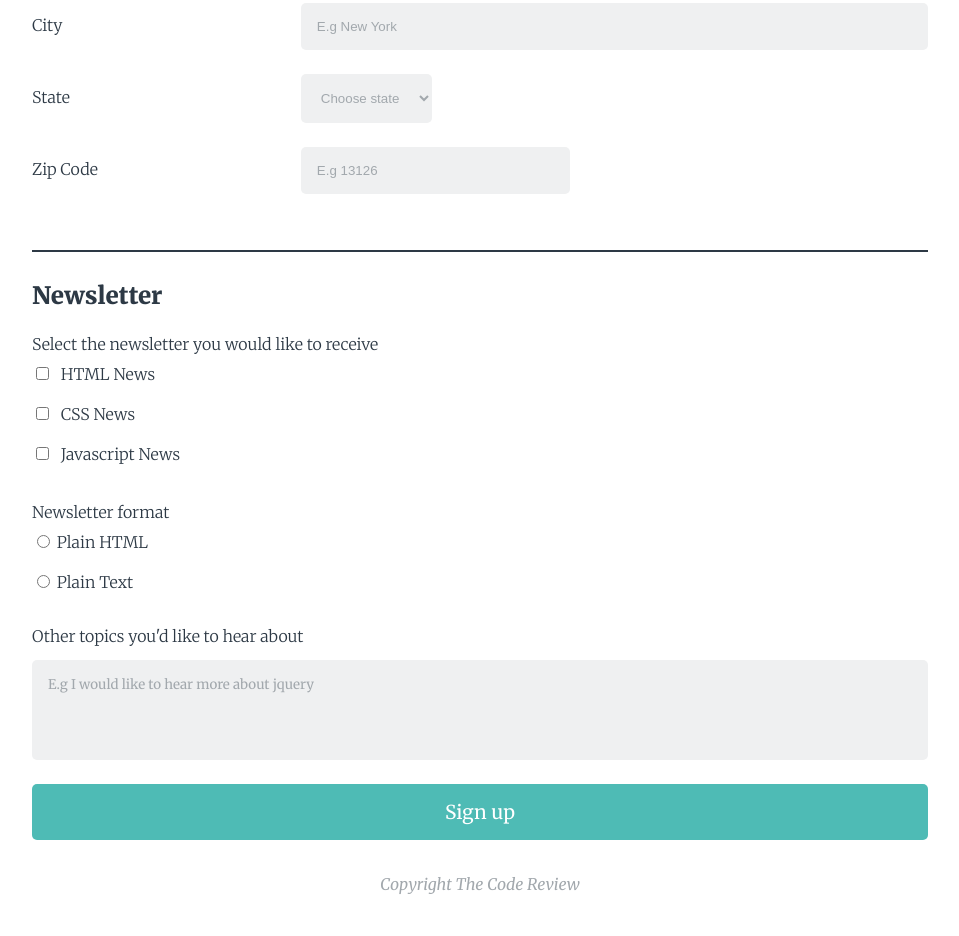
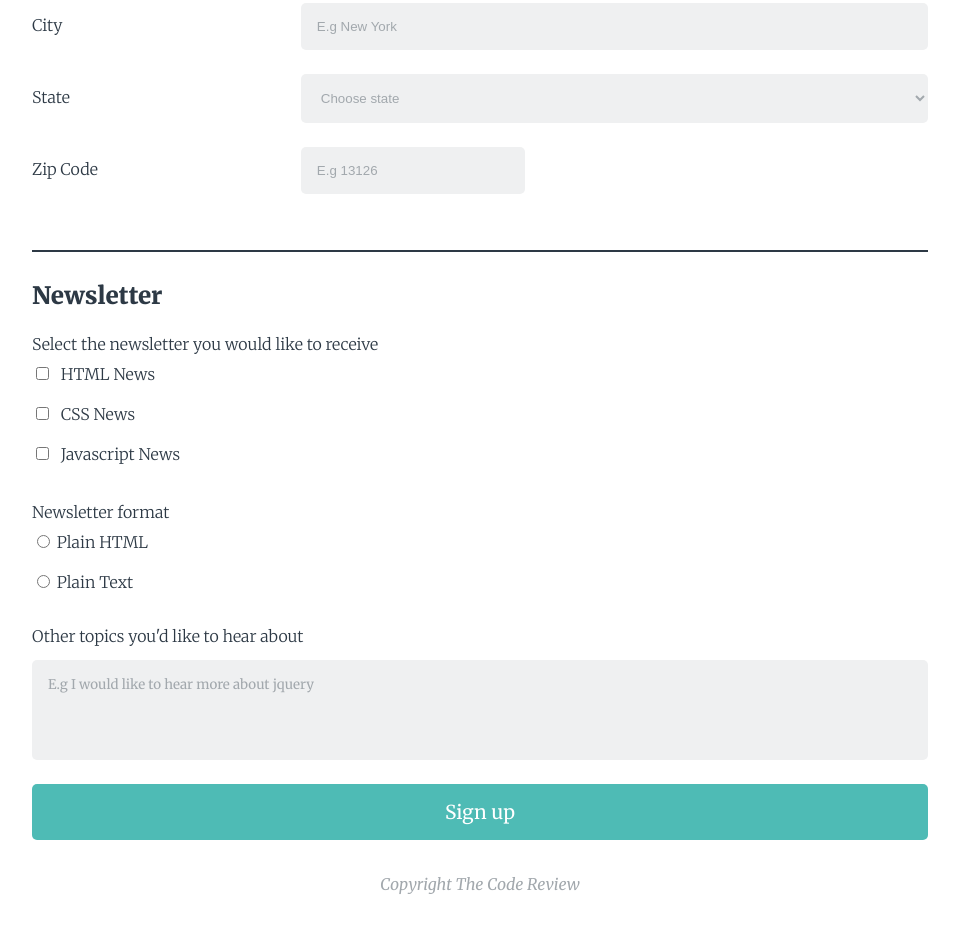
Before and after one commit to nannis91/Treehouse-project-3, a plain HTML site: page index.html in a window 1280 px wide. Shown: the part 764-1700 px from the top of the page, without its empty margins (160-1119 px from the left). Drawn offline with nearby package versions, Linux system fonts and the light colour scheme.

Commit message:
fixed select sizing

```diff
--- a/css/styles.css
+++ b/css/styles.css
@@ -199,7 +199,11 @@ section {
 }
 
 input#zip {
-    max-width: 30%;
+    max-width: 25%;
+}
+
+select {
+    width: 100%;
 }
 
 #contact-information label {
```
